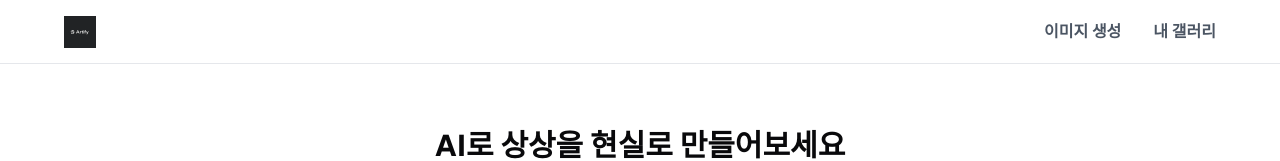
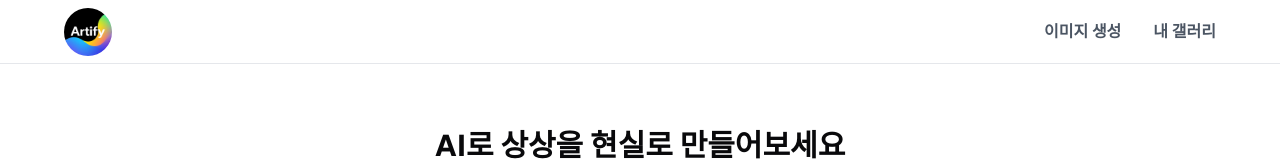
Before and after one commit to devbrother2024/ai-driven-development, a Next.js app: page / in a window 1280 px wide. Shown: the top 161 px of the page. Built offline with nearby package versions, Linux system fonts and the light colour scheme.

Commit message:
fix: 헤더 로고 크기 및 스타일 수정
- 로고 이미지 크기를 32px에서 48px로 변경하여 가시성 향상
- 로고의 CSS 클래스 변경: 크기를 h-8에서 h-12로, w-8에서 w-12로 조정
- 로고에 rounded-full 클래스를 추가하여 둥근 모양으로 스타일링

```diff
--- a/components/layout/header.tsx
+++ b/components/layout/header.tsx
@@ -26,9 +26,9 @@
                         src="/logo.webp"
                         alt="Artify 로고"
                         layout="fixed"
-                        width={32}
-                        height={32}
-                        className="h-8 w-8"
+                        width={48}
+                        height={48}
+                        className="h-12 w-12 rounded-full"
                         priority
                     />
                 </Link>
```
Also changed, not shown: public/logo.webp.
